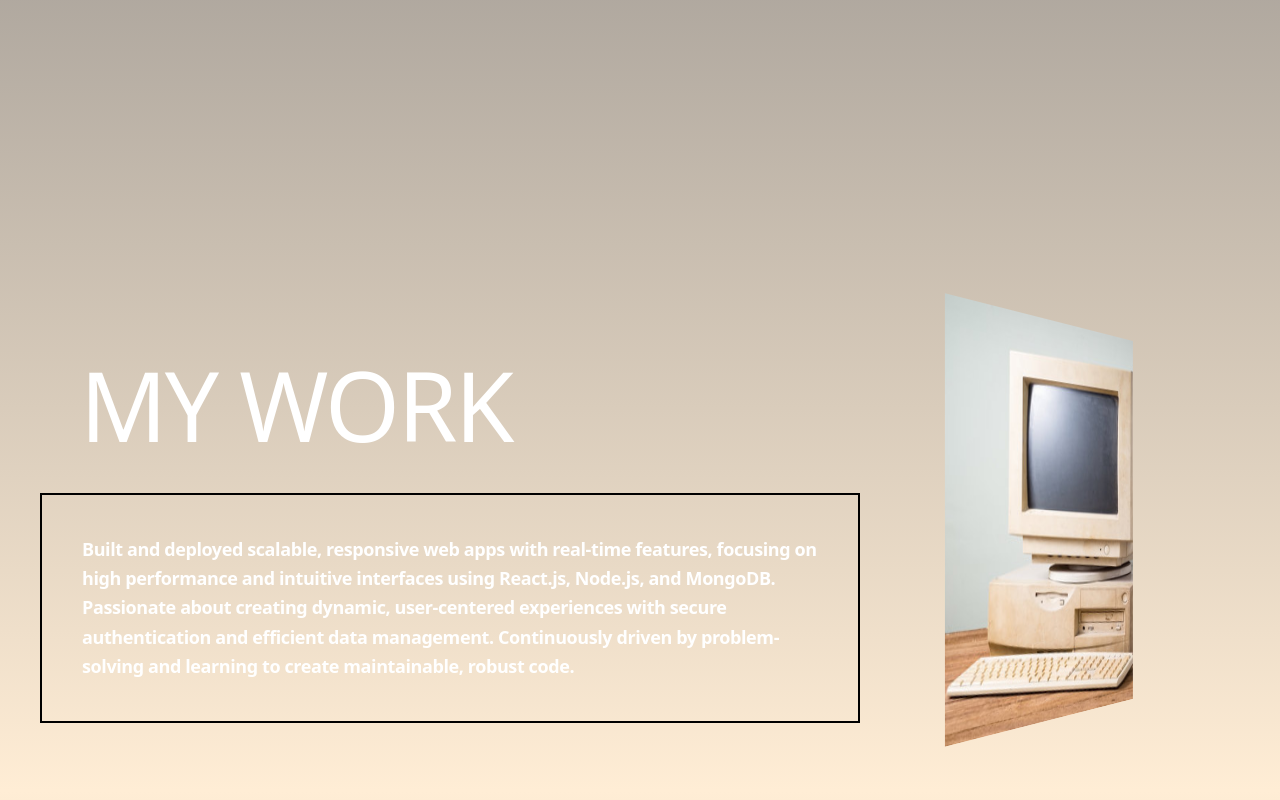
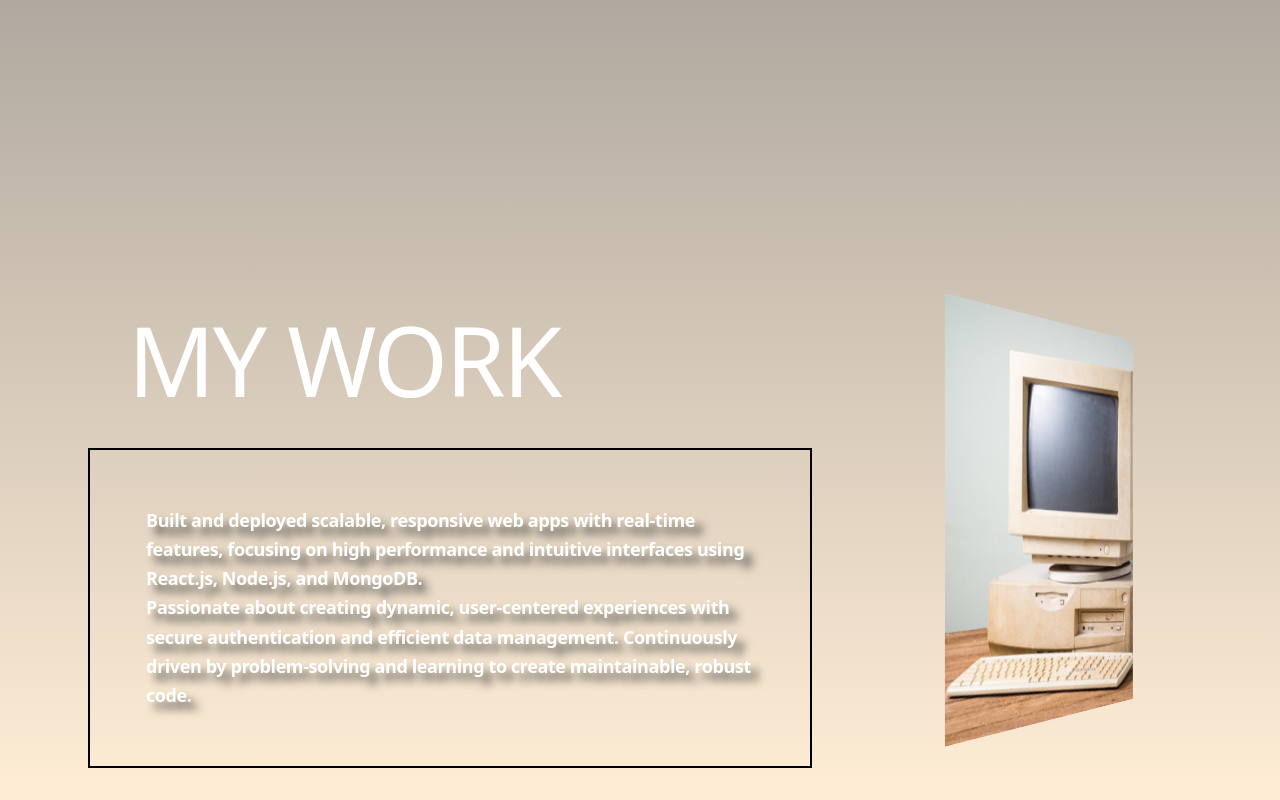
Before and after one commit to Nostromo714/portfolioClient, a React (Create React App) app: page / in a window 1280 px wide. Shown: the part 1480-2280 px from the top of the page. Built offline with nearby package versions, Linux system fonts and the light colour scheme.

Commit message:
added @tailwind utilities for custom text-shadow. added custom backgroundImage in tailwind.config.js. utilized custom-gradient and text-shadow and edited spacing styles for 3rd section

```diff
--- a/src/App.css
+++ b/src/App.css
@@ -1,3 +1,6 @@
+/* Importing Tailwind’s utility classes */
+@tailwind utilities;
+
 .flip-card {
     perspective: 1000px; /* adds depth to the 3D effect */
 }
@@ -37,3 +40,10 @@
     height: 100%;
     object-fit: cover; /* Make the image cover the entire div */
   }
+
+/* styles.css or Tailwind config */
+@layer utilities {
+    .text-shadow {
+      text-shadow: 8px 8px 8px rgba(20, 27, 32, 0.7); /* soft shadow */
+    }
+  }
--- a/src/pages/home.js
+++ b/src/pages/home.js
@@ -86,16 +86,15 @@ const HomePage = () => {
       {/* 3rd section ( My Work ) */}
       <section className="h-screen flex flex-col sm:flex-row px-10">
          {/* Left Content (My Work description) */}
-        <div className="flex-1 text-center md:text-left flex items-center mb-10 sm:mb-0">
+        <div className="flex-1 text-center md:text-left flex items-center p-12 mb-10 sm:mb-0">
         <div>
-            <h1 className=" text-8xl tracking-tight p-10"
-            >
+            <h1 className=" text-8xl tracking-tight p-10">
+            {/* Header */}
+            MY WORK
+            </h1>
 
-        {/* Header */}
-          MY WORK
-        </h1>
-        <div className=" tracking-tight border-2 border-black max-w-1/2 p-10">
-        <p className=" text-lg font-bold leading-relaxed ">
+        <div className=" bg-custom-gradient bg-opacity-60 tracking-tight border-2 border-black max-1/2 p-10 ">
+        <p className="text-lg text-shadow font-bold leading-relaxed p-4 ">
           Built and deployed scalable, responsive web apps with real-time
           features, focusing on high performance and intuitive interfaces using
           React.js, Node.js, and MongoDB. <br /> Passionate about creating
```
